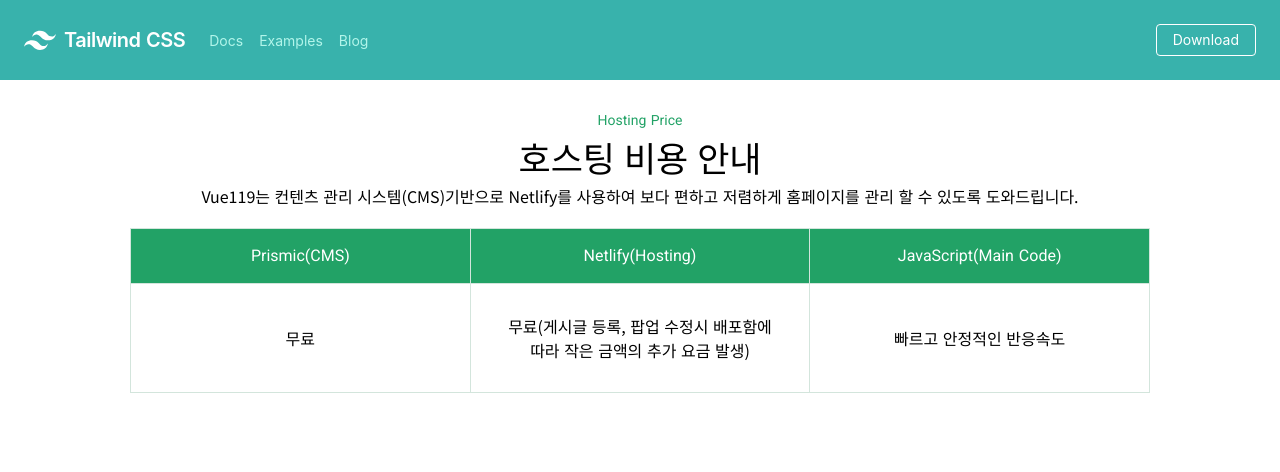
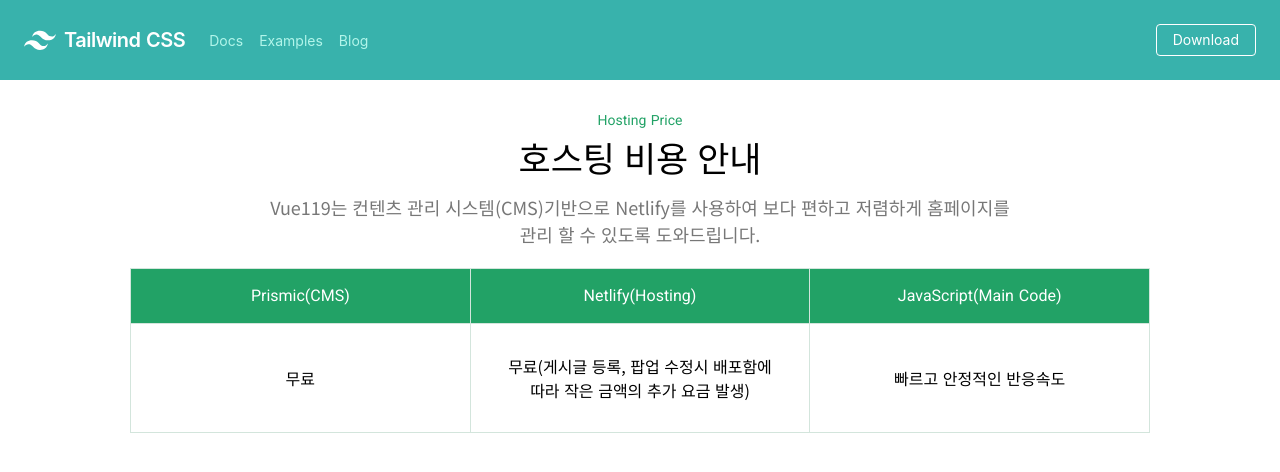
Before and after one commit to jrah/hosting, a Nuxt app: page / in a window 1280 px wide. Shown: the top 472 px of the page. Built offline with nearby package versions, Linux system fonts and the light colour scheme.

Commit message:
'fatal:add_p_css'

```diff
--- a/assets/css/style.css
+++ b/assets/css/style.css
@@ -13,6 +13,13 @@
   }
   h1 {
     font-size: 35px;
+  }
+  p {
+    margin: 10px 0 0;
+    text-align: center;
+    max-width: 750px;
+    font-size: 18px;
+    color: #777777;
   }
   table {
     border: 0.5px solid #d3e5dc;
--- a/assets/scss/default.scss
+++ b/assets/scss/default.scss
@@ -24,6 +24,13 @@
   h1 {
     font-size: 35px;
   }
+  p {
+    margin: 10px 0 0;
+    text-align: center;
+    max-width: 750px;
+    font-size: 18px;
+    color: #777777;
+  }
   table {
       border: 0.5px solid $borderColor;
       border-collapse: collapse;
```
